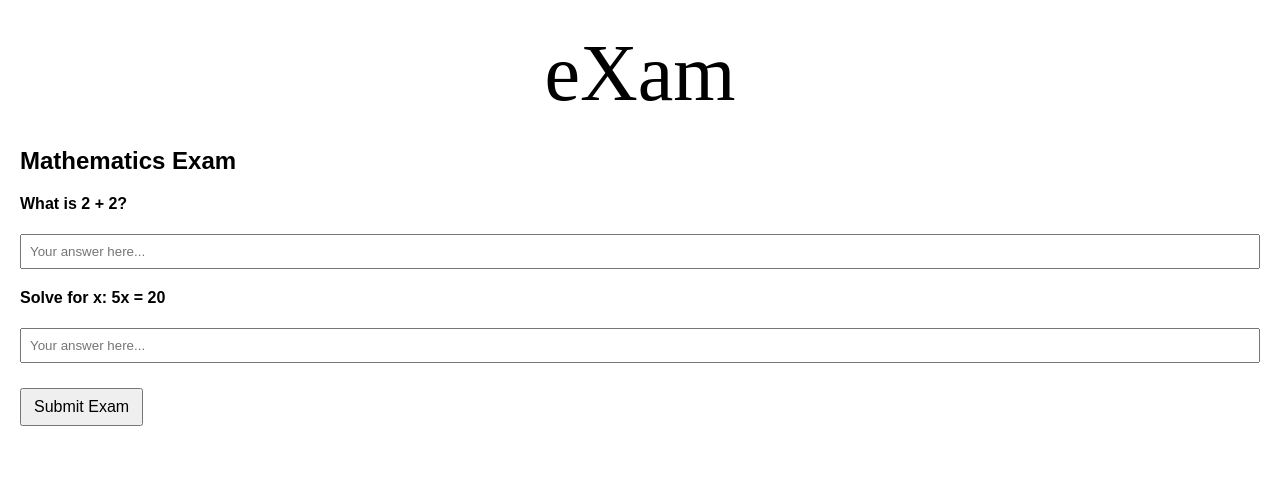
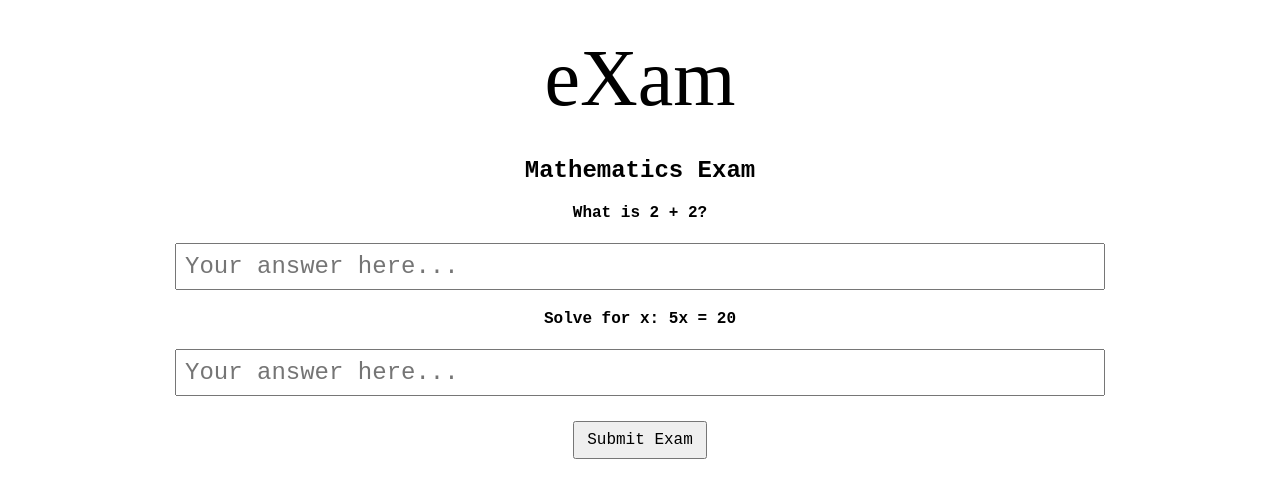
Before and after one commit to Johanneshaug/exam, a React (Create React App) app: page / in a window 1280 px wide. Both pictures are taken after a click on the button "Mathematics Exam". Shown: the top 498 px of the page. Built offline with nearby package versions, Linux system fonts and the light colour scheme.

Commit message:
New multiple choice question type and styles

```diff
--- a/src/App.css
+++ b/src/App.css
@@ -1,6 +1,7 @@
 .App {
-  font-family: Arial, sans-serif;
+  font-family: 'Courier New', serif;
   margin: 20px;
+  text-align: center;
 }
 
 .App-logo {
@@ -23,13 +24,15 @@
   }
 }
 
+
+
 .logo {
-  display: block;
-  margin: 0 auto;
+  display: inline-block;
   font-family: 'Academy Engraved LET', serif;
   font-size: 500%;
   background: none;
   border: none;
+  cursor: pointer;
 }
 
 h1 {
@@ -39,6 +42,7 @@ h1 {
 }
 
 button {
+  font-family: 'Courier New', serif;
   margin: 5px 0;
   padding: 8px 12px;
   font-size: 16px;
@@ -49,10 +53,14 @@ button {
 }
 
 input[type="text"], input[type="number"] {
-  width: 100%;
+  font-family: 'Courier New', serif;
+  font-size: 150%;
+  height: 100%;
+  width: 75%;
   padding: 8px;
   margin-top: 5px;
   box-sizing: border-box;
+  outline: none;
 }
 
 .noBullets {
@@ -64,3 +72,63 @@ input[type="text"], input[type="number"] {
 .spin {
   animation: App-logo-spin 4s linear infinite;
 }
+
+.multiple-choice-options {
+  display: flex;
+  flex-direction: row;
+  gap: 10px;
+  justify-content: center; /* Center the buttons horizontally */
+  align-items: center;
+}
+
+.option-wrapper {
+  position: relative;
+}
+
+.radio-input {
+  position: absolute;
+  opacity: 0;
+  width: 0;
+  height: 0;
+}
+
+.option-button {
+  align-items: center;
+  background-color: #fff;
+  border: 0.5px solid #000;
+  box-sizing: border-box;
+  color: #000;
+  cursor: pointer;
+  display: inline-flex;
+  fill: #000;
+  font-family: Inter,sans-serif;
+  font-size: 16px;
+  font-weight: 600;
+  height: 48px;
+  justify-content: center;
+  letter-spacing: -.8px;
+  line-height: 24px;
+  min-width: 140px;
+  outline: 0;
+  padding: 0 17px;
+  text-align: center;
+  text-decoration: none;
+  transition: all .3s;
+  user-select: none;
+  -webkit-user-select: none;
+  touch-action: manipulation;
+}
+
+.radio-input:hover + .option-button {
+  background-color: #e0e0e0;
+}
+
+.radio-input:checked + .option-button {
+  background-color: #747474;
+  color: white;
+}
+
+.radio-input:focus + .option-button {
+  outline: 2px solid #007bff;
+  outline-offset: 2px;
+}
--- a/src/App.js
+++ b/src/App.js
@@ -28,7 +28,7 @@ function App() {
 
   return (
     <div className="App">
-      <button onClick={handleRestart} className="logo">eXam</button>
+      <button onClick={handleRestart} className="logo" >eXam</button>
       {currentView === 'list' && <ExamList exams={examsData} onSelectExam={handleSelectExam} />}
       {currentView === 'exam' && selectedExam && (
         <Exam exam={selectedExam} onSubmit={handleSubmitExam} />
--- a/src/components/Question.js
+++ b/src/components/Question.js
@@ -1,4 +1,5 @@
 import React from 'react';
+
 
 function Question({ question, answer, onAnswerChange }) {
   const handleChange = (e) => {
@@ -8,12 +9,34 @@ function Question({ question, answer, onAnswerChange }) {
   return (
     <div className="question">
       <p><strong>{question.text}</strong></p>
+      {question.type === 'text' ? (
         <input
           type="text"
           value={answer}
           onChange={handleChange}
           placeholder="Your answer here..."
+          className="text-input"
         />
+      ) : question.type === 'multiple-choice' ? (
+        <div className="multiple-choice-options">
+          {question.possibleAnswers.map((option, index) => (
+            <div key={index} className="option-wrapper">
+              <input
+                type="radio"
+                id={`${question.id}-${index}`}
+                name={`question-${question.id}`}
+                value={option}
+                checked={answer === option}
+                onChange={handleChange}
+                className="radio-input"
+              />
+              <label htmlFor={`${question.id}-${index}`} className="option-button">
+                {option}
+              </label>
+            </div>
+          ))}
+        </div>
+      ) : null}
     </div>
   );
 }
--- a/src/data/exams.js
+++ b/src/data/exams.js
@@ -4,11 +4,13 @@ const exams = [
     title: 'Mathematics Exam',
     questions: [
       {
+        type: 'text',
         id: 'q1',
         text: 'What is 2 + 2?',
         solution: '4',
       },
       {
+        type: 'text',
         id: 'q2',
         text: 'Solve for x: 5x = 20',
         solution: 'x = 4',
@@ -20,17 +22,38 @@ const exams = [
     title: 'Science Exam',
     questions: [
       {
+        type: 'text',
         id: 'q1',
         text: 'What planet is known as the Red Planet?',
         solution: 'Mars',
       },
       {
+        type: 'text',
         id: 'q2',
         text: 'What is the chemical symbol for water?',
         solution: 'H₂O',
       },
     ],
   },
+  {
+    id: 3,
+    title: 'History Exam',
+    questions: [
+      {
+        type: 'multiple-choice',
+        id: 'q1',
+        text: 'How did Hitler die?',
+        possibleAnswers: ['suicide', 'assassination', 'natural causes', 'accidental poisoning'],
+        solution: 'suicide',
+      },
+      {
+        type: 'text',
+        id: 'q2',
+        text: 'Where was Napoleon born?',
+        solution: 'Corsica',
+      },
+    ],
+  },
 ];
 
 export default exams;
```
Also changed, not shown: src/fonts/BrushScriptOpti-Regular.otf (added). Lines whose indentation alone changed are shown as unchanged.
